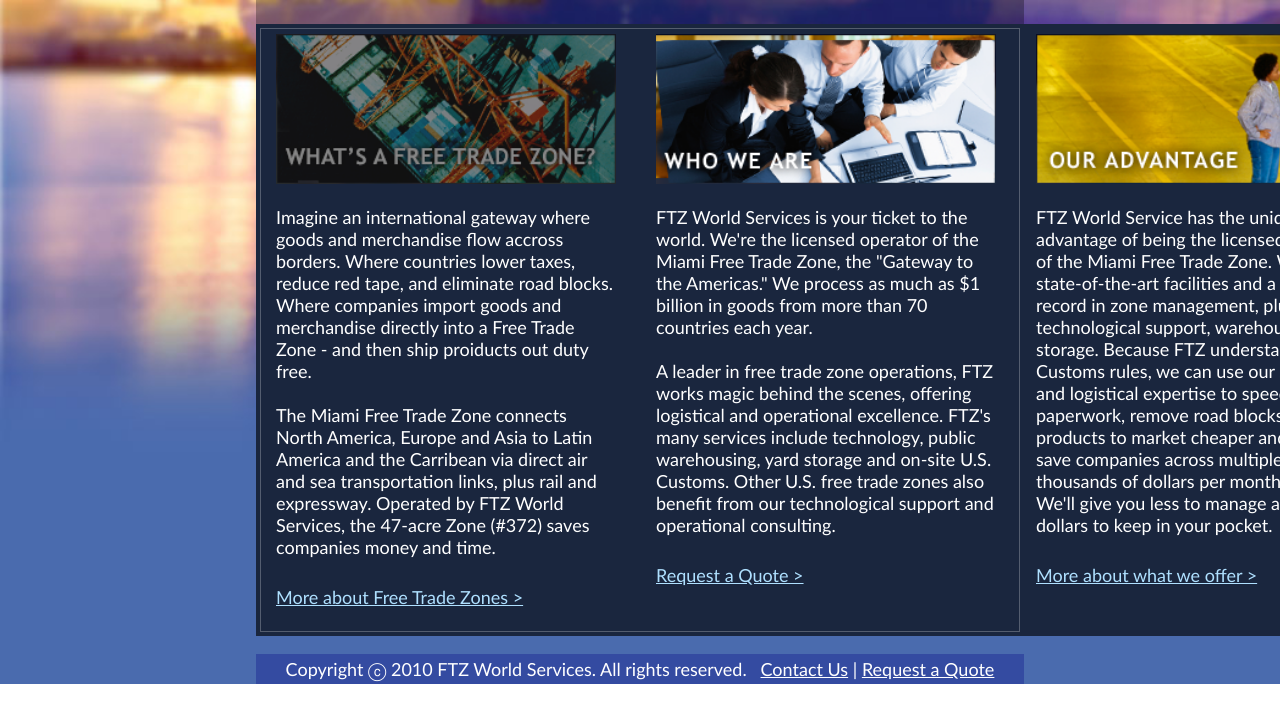
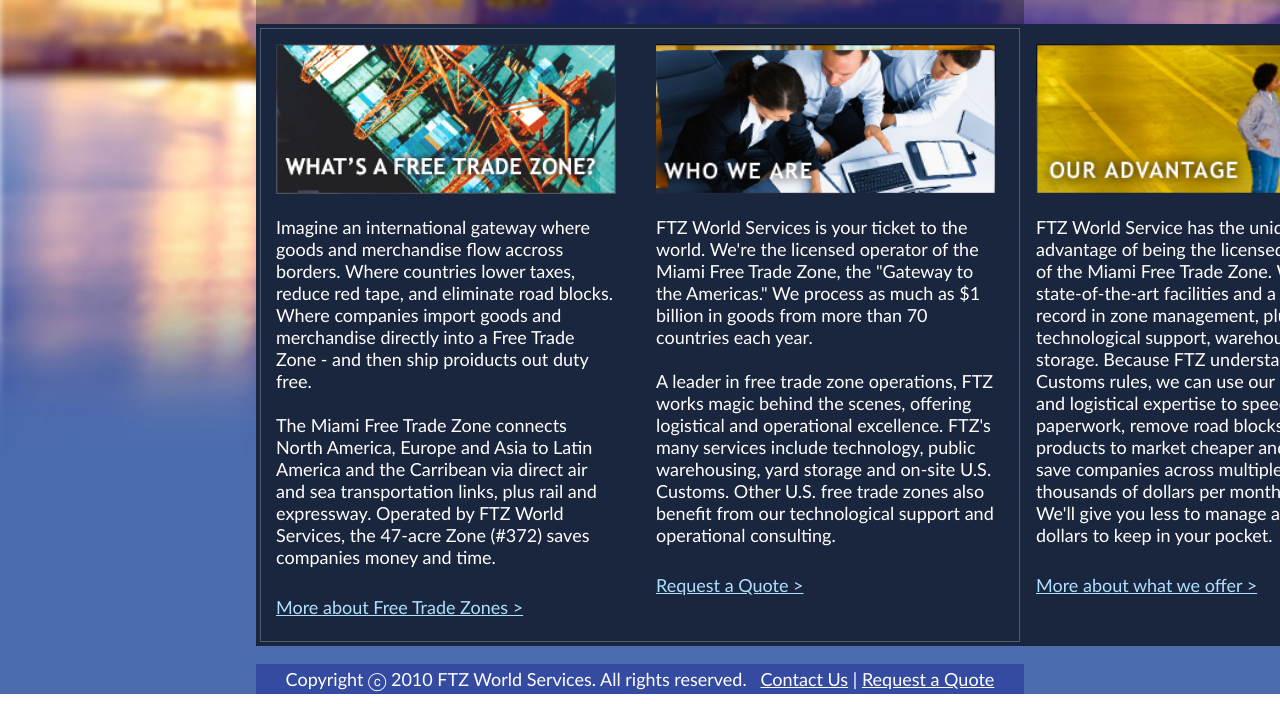
Before and after one commit to adarsh2905/FrontendAssignmentTask1, a plain HTML site: page index.html in a window 1280 px wide. Shown: the part 420-1124 px from the top of the page. Drawn offline with Linux system fonts and the light colour scheme.

Commit message:
adjusted image margin

```diff
--- a/homePage.css
+++ b/homePage.css
@@ -26,10 +26,14 @@ h1{
 .img-padding{
     height: 150px;
     width: 340px;
-    padding: 10px 20px 0px 20px;
+    padding: 20px 20px 0px 20px;
     justify-content: space-around;
 }
 
 .head-division{
     background-color: rgba(0, 0, 0, 0.3);
 }
+
+.img-bright{
+    filter: brightness(200%);
+}
```
